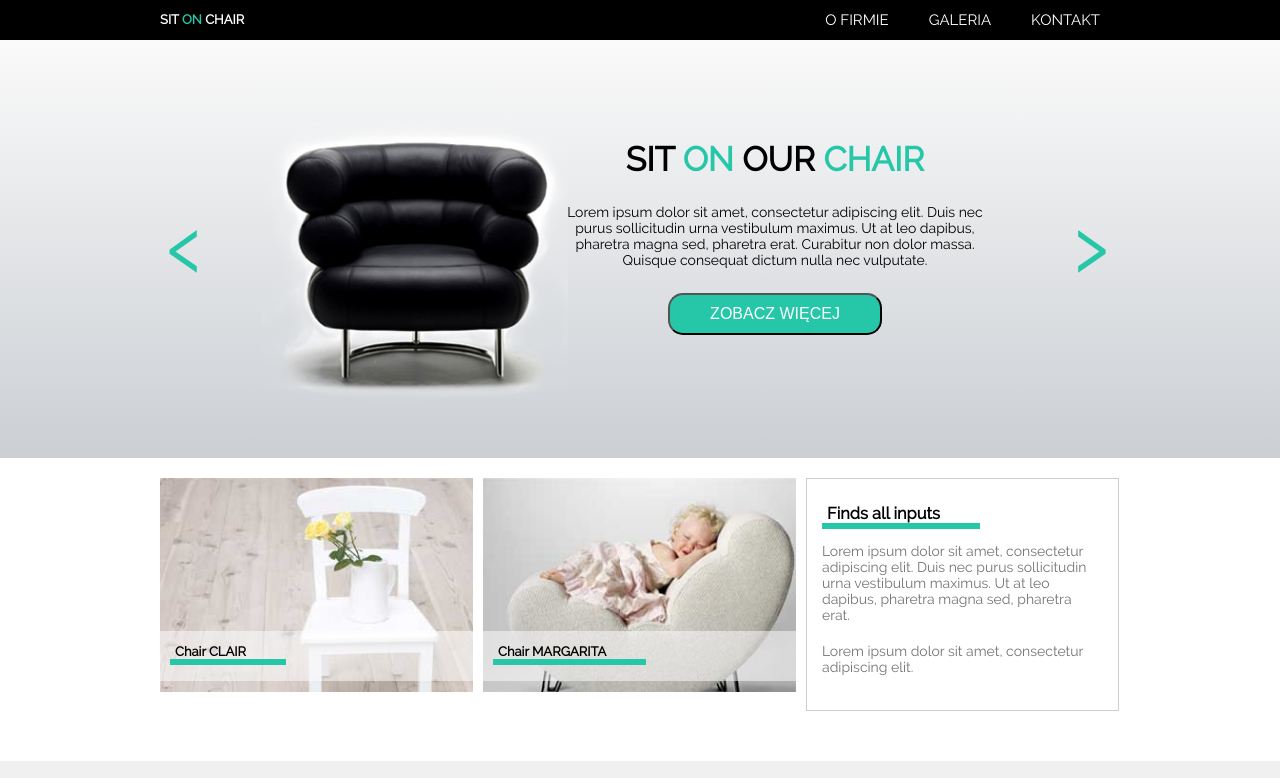
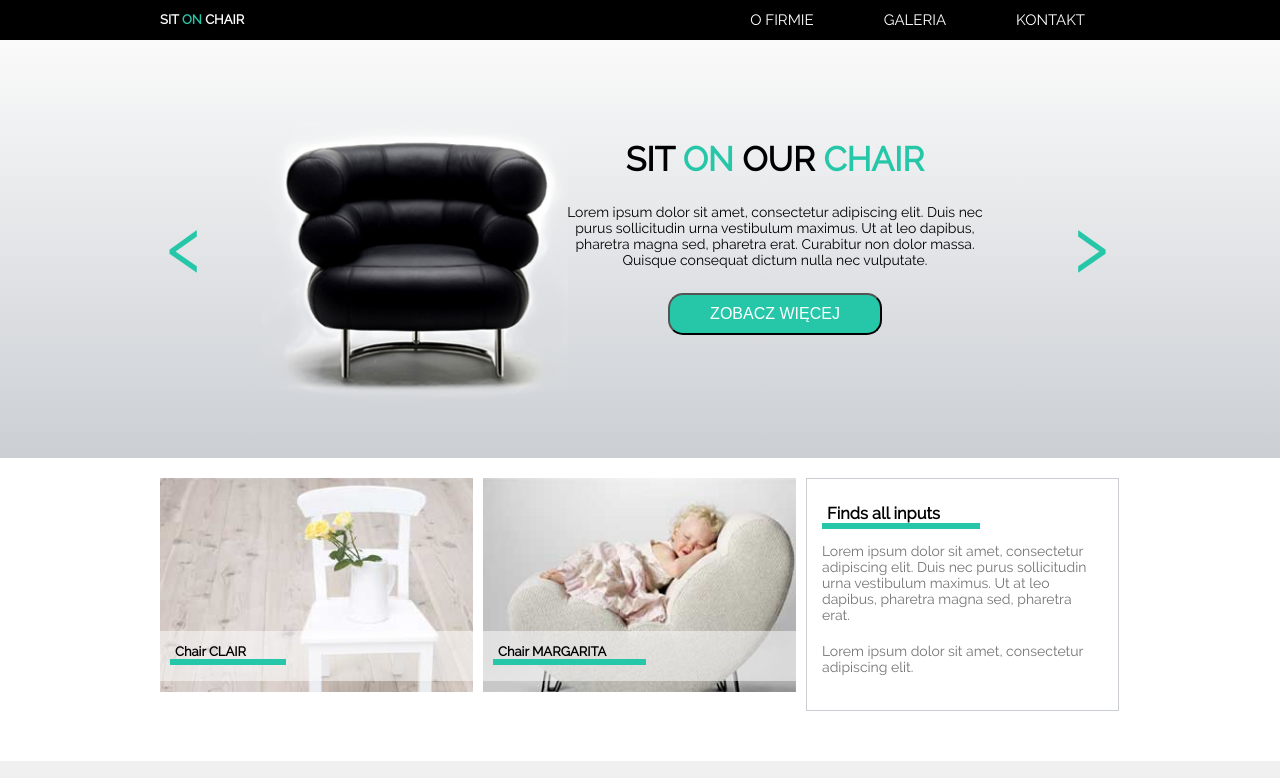
Before and after one commit to adrnvi/workshop1, a plain HTML site: page index.html in a window 1280 px wide. Shown: the top 778 px of the page. Drawn offline with Linux system fonts and the light colour scheme.

Commit message:
changed padding in navigation links

```diff
--- a/css/style.css
+++ b/css/style.css
@@ -101,6 +101,7 @@ header .mainNavigation ul li a {
     color: #fff;
     text-transform: uppercase;
     font-size: 15px;
+    padding: 0 15px 0 15px;
 }
 
 header .mainNavigation ul li a:hover {
```
